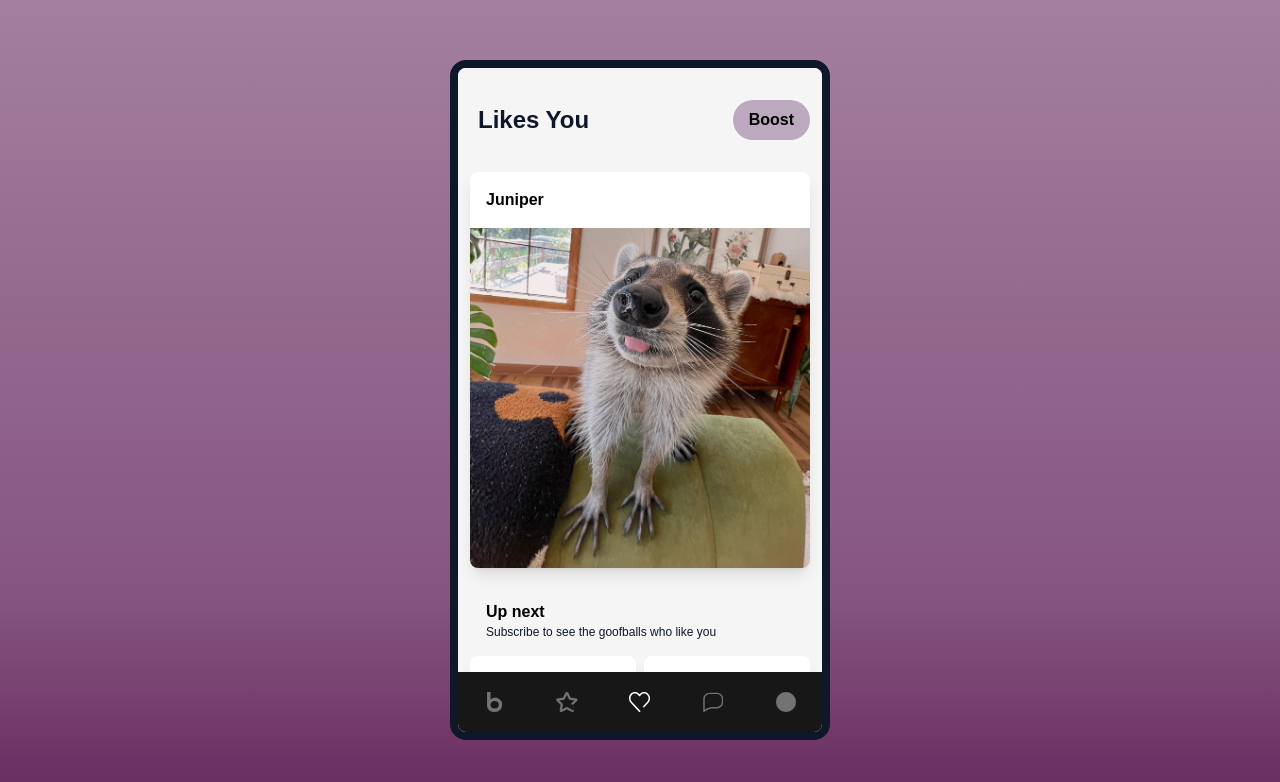
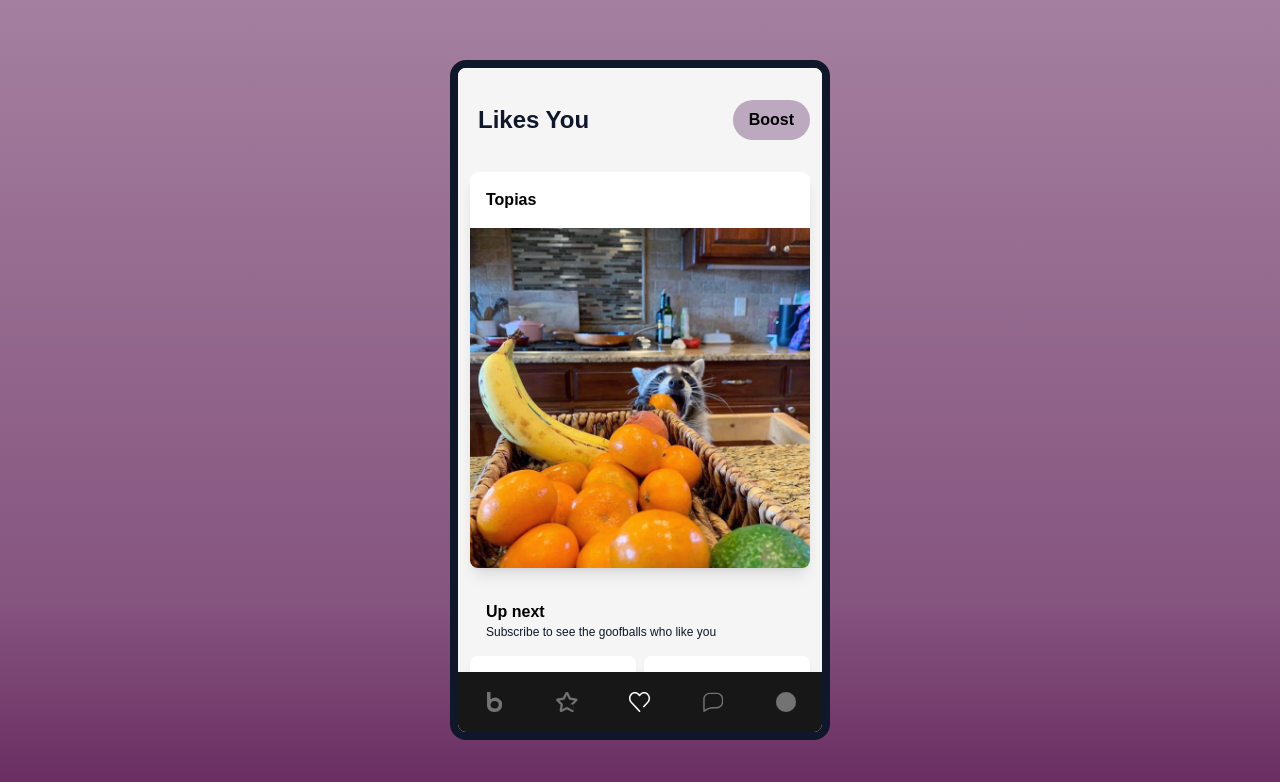
Before and after one commit to KeyanNamaghi/binge, a Next.js app: page /likes-you in a window 1280 px wide. Shown: the top 782 px of the page. Built offline with nearby package versions, Linux system fonts and the light colour scheme; a web font is replaced by a local one.

Commit message:
I need to sleep 😴

```diff
--- a/src/app/(tab)/likes-you/page.js
+++ b/src/app/(tab)/likes-you/page.js
@@ -1,8 +1,13 @@
 import { ImageCard } from '@/components/ImageCard'
+import { getPictures } from '@/data/pictures'
+import { createName } from '@/data/profile'
 import Image from 'next/image'
+import Link from 'next/link'
 
-export default function Home() {
-  const image = 'blep'
+export default async function Home() {
+  const id = crypto.randomUUID()
+  const [{ image }] = getPictures(1)
+  const name = createName()
 
   return (
     <div className='no-scrollbar absolute flex h-full w-full flex-col items-center overflow-scroll px-3 py-4'>
@@ -11,7 +16,9 @@ export default function Home() {
         <button className='rounded-full bg-primary px-4 py-2 font-bold hover:bg-primaryDark hover:text-white'>Boost</button>
       </div>
 
-      <ImageCard image='blep.jpeg' heading='Juniper' />
+      {/* <Link href={`/likes-you/${id}`}> */}
+      <ImageCard image={image} heading={name} />
+      {/* </Link> */}
 
       <div className='flex w-full flex-col px-4 pb-4 pt-8'>
         <p className='text-base font-bold'>Up next</p>
--- a/src/components/Save.js
+++ b/src/components/Save.js
@@ -7,15 +7,14 @@ export const Save = () => {
   const { data, regenerateData } = useProfile()
 
   const onClick = () => {
-    const id = crypto.randomUUID()
     const matches = localStorage.getItem(MATCHES_STORAGE_KEY)
     const newMatches = JSON.parse(matches) || {}
-    newMatches[id] = data
+    newMatches[data.id] = data
     localStorage.setItem(MATCHES_STORAGE_KEY, JSON.stringify(newMatches))
 
     regenerateData()
     // This is just so much easier than using a ref
-    document.getElementById('home-page').scrollTo(0, 0)
+    document?.getElementById('home-page')?.scrollTo(0, 0)
   }
 
   return (
--- a/src/data/profile.js
+++ b/src/data/profile.js
@@ -43,13 +43,15 @@ export const getRandomPolitics = () => {
   return getRandomFromList(politics)
 }
 
+export const createName = () => getRandomName(getRandomGender())
+
 export const getRandomGender = () => (Math.random() > 0.5 ? 'Male' : 'Female')
 
 export const buildRandomDetails = () => {
   const gender = getRandomGender()
   return {
+    name: getRandomName(gender),
     gender,
-    name: getRandomName(gender),
     height: getRandomHeight(),
     age: getRandomAge(),
     ethnicity: getRandomEthnicity(),
@@ -63,5 +65,7 @@ export const buildRandomProfile = () => {
   const details = buildRandomDetails()
   const prompts = getRandomPrompts(3)
   const images = getPictures(3)
-  return { details, prompts, images }
+  const id = crypto.randomUUID()
+
+  return { details, prompts, images, id }
 }
```
Also changed, not shown: 1 other file (tests, documents, lock files or other folders).
